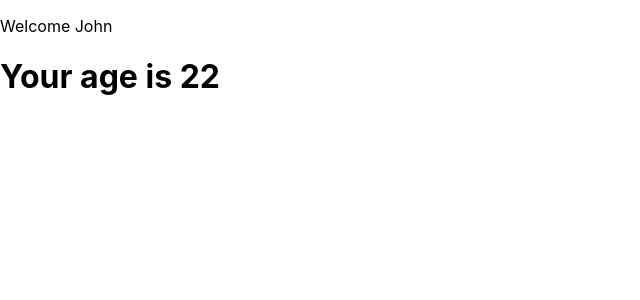
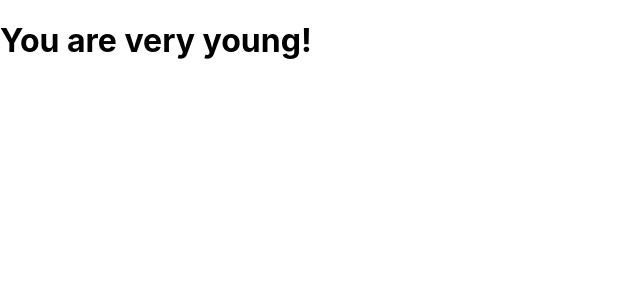
Before and after one commit to AlexMalla/react--exercises, a React (Create React App) app: page / in a window 1280 px wide. Shown: the top 300 px of the page, without its empty margins (0-640 px from the left). Built offline with nearby package versions, Linux system fonts and the light colour scheme.

Commit message:
Ex Conditional Rendering 05

```diff
--- a/src/App.js
+++ b/src/App.js
@@ -3,7 +3,7 @@ import Welcome from "./Welcome";
 function App() {
   return (
     <div className="App">
-      <Welcome name="John" age={22} />
+      <Welcome name="John" age={15} />
     </div>
   );
 }
--- a/src/Welcome.js
+++ b/src/Welcome.js
@@ -5,11 +5,10 @@ class Welcome extends React.Component {
   render() {
     return (
       <div>
-        <p> Welcome {this.props.name}</p>
-
-        {this.props.age > 18 &&
-          this.props.age < 65 &&
-          this.props.name === "John" && <Age age={this.props.age} />}
+        {this.props.age > 18
+        ? <h1>Your age is {this.props.age}</h1>
+        : <h1>You are very young!</h1>
+        }
       </div>
     );
   }
```
